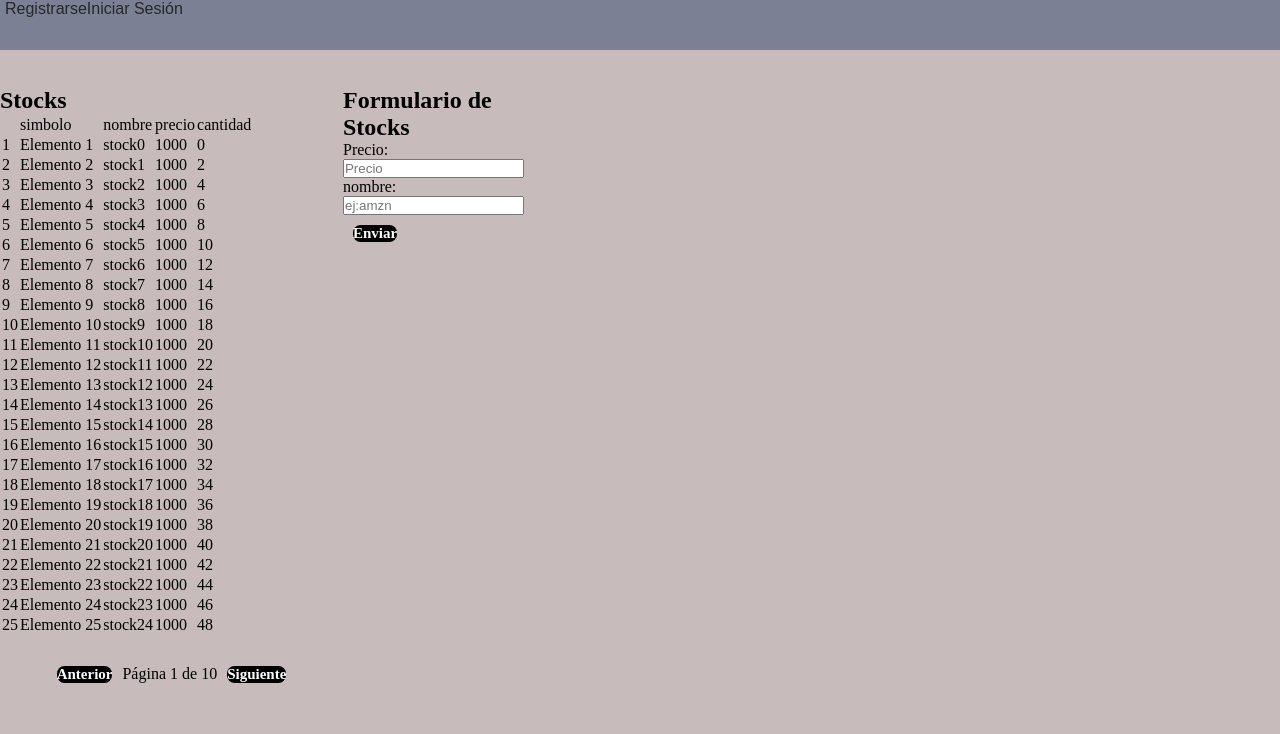
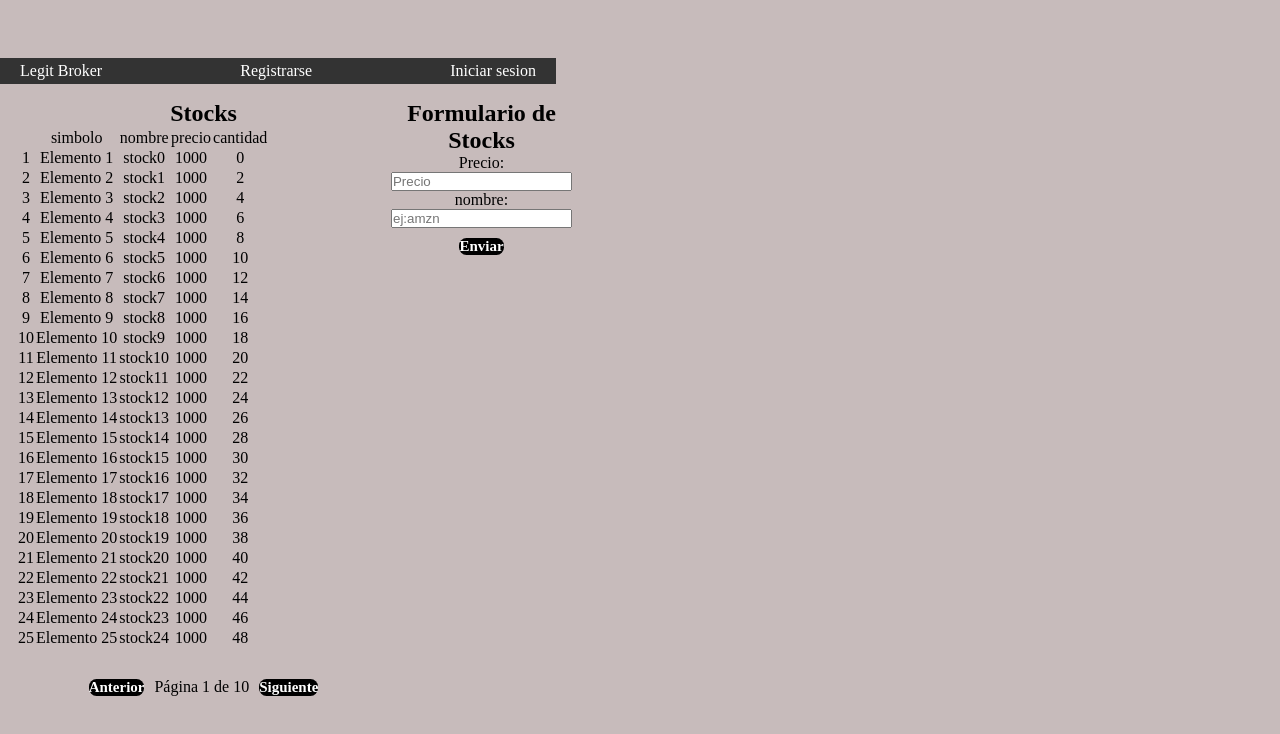
Before and after one commit to llambias/Front-arquisis, a React (Vite) app: page / in a window 1280 px wide. Shown: the top 734 px of the page. Built offline with nearby package versions, Linux system fonts and the light colour scheme.

Commit message:
navbar fix

```diff
--- a/src/components/Navbar.css
+++ b/src/components/Navbar.css
@@ -1,46 +1,56 @@
-.main-nav-div {
-    position: fixed;
-    align-items: center;
-    background-color: #7c8094;
-    top: 0;
-    right: 0;
-    left: 0;
-    justify-items: space-between;
-    height: 50px;
+* {
+    box-sizing: border-box;
+  }
+  body {
+    margin: 0;
   }
 
-.navbar {
-    align-items: center;
-    display: flex;
-    flex-direction: row;
-    margin: auto;
-    padding: auto;
+  .container {
+    margin: 1rem;
+    text-align: center;
   }
 
-.nav-left {
-    padding-left: 5px;
+  .nav {
+    background-color: #333;
+    color: white;
+    display: flex;
+    justify-content: space-between;
+    align-items: stretch;
+    gap: 2rem;
+    padding: 0 1rem;
   }
 
-.nav-right {
-    margin-right: 10px;
+  .site-title {
+    font-size: 2rem;
   }
 
-
-li,
-a {
-    font-family: "Italic", sans-serif;
-    font-weight: 500;
-    font-size: 16px;
-    color: #3e4144;
-    text-decoration: none;
+  .nav ul {
+    padding: 0;
+    margin: 0;
+    list-style: none;
+    display: flex;
+    gap: 1rem;
   }
 
-.links {
-    color: #252729; /* Cambia el color de la letra de los links */
+.nav a {
+    color: inherit;
+    text-decoration: none;
+    height: 100%;
+    display: flex;
+    align-items: center;
+    padding: .25rem;
   }
 
-.nav-logo {
-    max-height: 70px; /* Ajusta este valor según tus necesidades */
-    object-fit: cover;
-    width: 100%;
+  .nav li.active {
+    background-color: #555;
   }
+
+  .nav li:hover {
+    background-color: #777;
+  }
+.links {
+  color:inherit;
+}
+.links:hover{
+  transform: scale(1.05);
+}
--- a/src/components/Navbar.jsx
+++ b/src/components/Navbar.jsx
@@ -4,19 +4,18 @@
 
 export default function Navbar() {
     return (
-        <>
-            <div className="main-nav-div">
-                <nav className='navbar'>
-                    <div className='nav-left'>
-                    </div>
-                    <div className='nav-right'>
-                        <Link className='links' to="/Signin">Registrarse</Link>
 
-                        <Link className='links' to="/Login">Iniciar Sesión</Link>
-                    </div>
-                </nav>
 
-            </div>
-        </>
+        <nav className='nav'>
+            <Link className='links' to="/Inicial">Legit Broker</Link>
+            <Link className='links' to="/Signin">Registrarse</Link>
+
+            <Link className='links' to="/Login">Iniciar sesion</Link>
+
+
+        </nav>
+
+
+
     );
 }
--- /dev/null
+++ b/src/components/Navbarold.css
@@ -0,0 +1,48 @@
+.main-nav-div {
+    position: fixed;
+    align-items: center;
+    background-color: #7c8094;
+
+    justify-items: space-between;
+    height: 50px;
+}
+
+.navbar {
+    display: flex;
+    justify-items: space-between;
+    align-items: center;
+    background-color: #7c8094;
+    height: 50px;
+    flex-direction: row;
+    margin: auto;
+    padding: auto;
+}
+
+.nav-left {
+    padding-left: 5px;
+}
+
+.nav-right {
+    margin-right: 10px;
+}
+
+
+li,
+a {
+    font-family: "Italic", sans-serif;
+    font-weight: 500;
+    font-size: 16px;
+    color: #3e4144;
+    text-decoration: none;
+    margin: 10px;
+}
+
+.links {
+    color: #252729; /* Cambia el color de la letra de los links */
+}
+
+.nav-logo {
+    max-height: 70px; /* Ajusta este valor según tus necesidades */
+    object-fit: cover;
+    width: 100%;
+}
--- a/src/index.css
+++ b/src/index.css
@@ -21,6 +21,10 @@
 a:hover {
   color: #535bf2;
 } */
+* {
+  box-sizing: border-box;
+}
+
 
 body {
   background-color: rgb(199, 187, 187);
@@ -44,7 +48,7 @@
 
 button{
   background: black;
-  color:rgb(199, 187, 187);;
+  color:rgb(199, 187, 187);
  border: none;
  border-radius: 0.5em;
  font-size: 15px;
```
Lines whose indentation alone changed are shown as unchanged.
